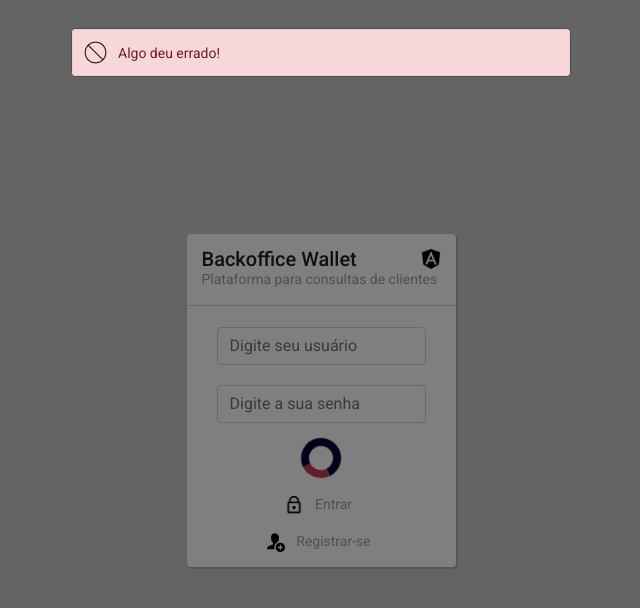
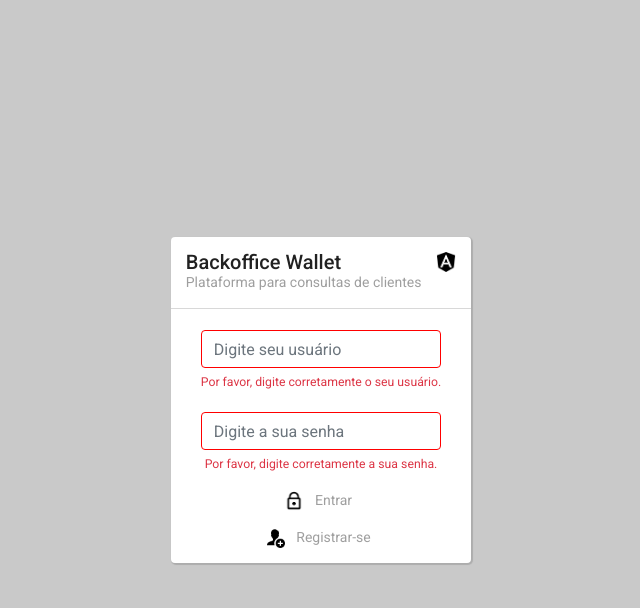
Before and after one commit to NikolasAlencar/my-project, an Angular app: page / in a window 1280 px wide. Both pictures are taken after a click on the button "Entrar". Shown: the top 608 px of the page, without its empty margins (319-959 px from the left). Built offline with nearby package versions, Linux system fonts and the light colour scheme; data requests are answered from the project's data file.

Commit message:
feat(login): altera a tela de login para reactive forms

```diff
--- a/src/app/tela-login/tela-login.component.css
+++ b/src/app/tela-login/tela-login.component.css
@@ -75,6 +75,14 @@ hr{
     margin-bottom: 15px;
 }
 
+input.ng-invalid.ng-touched{
+    border-color: red !important;
+}
+
+input.ng-valid.ng-touched{
+    border-color: green !important;
+}
+
 .button{
     display: flex;
     flex-direction: row;
--- a/src/app/tela-login/tela-login.component.html
+++ b/src/app/tela-login/tela-login.component.html
@@ -8,9 +8,16 @@
             Plataforma para consultas de clientes
         </div>
         <hr>
-        <div class="primary">
-            <input class="form-control input-usuario" [(ngModel)]="user.usuario" type="text" placeholder="Digite seu usuário" aria-label="default input example">
-            <input class="form-control input-usuario last" [(ngModel)]="user.senha" type="password" placeholder="Digite a sua senha" aria-label="default input example">
+        <div class="primary" [formGroup]="formulario" novalidate (ngSubmit)="entrar()">
+
+            <input formControlName="usuario" class="form-control input-usuario" type="text" placeholder="Digite seu usuário">
+            <small *ngIf="!formulario.get('usuario')?.valid && formulario.get('usuario')?.touched" class="form-text text-danger">Por favor, digite corretamente o seu usuário.</small>
+            <small *ngIf="formulario.get('usuario')?.valid && formulario.get('usuario')?.touched" class="form-text text-success">Ok.</small>
+
+            <input formControlName="senha" class="form-control input-usuario last" type="password" placeholder="Digite a sua senha">
+            <small *ngIf="!formulario.get('senha')?.valid && formulario.get('senha')?.touched" class="form-text text-danger">Por favor, digite corretamente a sua senha.</small>
+            <small *ngIf="formulario.get('senha')?.valid && formulario.get('senha')?.touched" class="form-text text-success">Ok.</small>
+
             <spinner-load *ngIf="spinnerLoad"></spinner-load>
             <div class="button" (click)="entrar()">
                 <div class="img">
@@ -25,7 +32,7 @@
                     <img src="../../assets/icons/adicionar-usuario.png" alt="">
                 </div>
                 <div>
-                    <button class="registrar" type="button">Registrar-se</button>
+                    <button class="registrar" type="submit">Registrar-se</button>
                 </div>
             </div>
         </div>
--- a/src/app/tela-login/tela-login.component.ts
+++ b/src/app/tela-login/tela-login.component.ts
@@ -1,4 +1,5 @@
 import { Component, OnInit } from '@angular/core';
+import { FormControl, FormGroup, Validators } from '@angular/forms';
 import { MatBottomSheet } from '@angular/material/bottom-sheet';
 import { ActivatedRoute } from '@angular/router';
 import { TelaInicioService } from 'src/app/services/tela-inicio.service';
@@ -15,20 +16,24 @@ export class TelaLoginComponent implements OnInit {
               private route: ActivatedRoute,
               private _bottomSheet: MatBottomSheet) { }
 
+  public formulario: FormGroup = new FormGroup({
+    'usuario': new FormControl(null ,[Validators.required, Validators.minLength(7), Validators.maxLength(20)]),
+    'senha': new FormControl(null ,[Validators.required, Validators.minLength(7), Validators.maxLength(20)])
+  })
+
   private urlAtual = this.route.snapshot.url.join('');
-
-  public user: any = {
-    usuario: '',
-    senha: '',
-  }
 
   public spinnerLoad: boolean = false;
 
   entrar = () => {
-    this.spinnerLoad = true
     try{
-      this.telaInicioService.user = this.user
-      this.telaInicioService.entrar(this.user.usuario, this.user.senha);
+      if(this.formulario.valid === false){
+        this.formulario.markAllAsTouched()
+      }else{
+        this.spinnerLoad = true
+        this.telaInicioService.user = this.formulario.value.usuario
+        this.telaInicioService.entrar(this.formulario.value.usuario, this.formulario.value.senha);
+      }
     }catch(erro){
       console.log('Erro: ' + erro);
     }finally{
@@ -43,6 +48,7 @@ export class TelaLoginComponent implements OnInit {
   }
 
   ngOnInit(): void {
+    console.log(this.formulario.value)
     this.telaInicioService.verificaHasHeader(false)
     this.telaInicioService.adicionaHistoria(this.urlAtual)
     this.telaInicioService.autenticado = false
```
